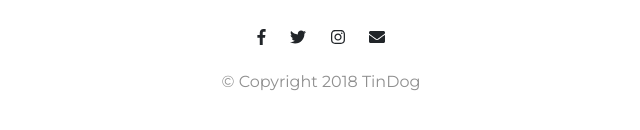
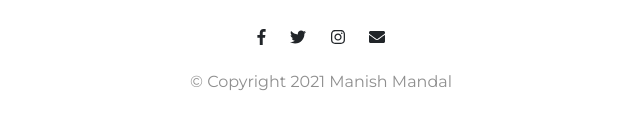
Before and after one commit to shadow-storm192/Tech-Estrone192, a plain HTML site: page index.html in a window 1280 px wide. Shown: the part 3071-3201 px from the top of the page, 319-959 px from the left. Drawn offline with nearby package versions, Linux system fonts and the light colour scheme.

Commit message:
Update index.html

```diff
--- a/index.html
+++ b/index.html
@@ -230,7 +230,7 @@
       <i class="social-icon fab fa-twitter"></i>
       <i class="social-icon fab fa-instagram"></i>
       <i class="social-icon fas fa-envelope"></i>
-      <p>© Copyright 2018 TinDog</p>
+      <p>© Copyright 2021 Manish Mandal</p>
     </div>
   </footer>
 
```
